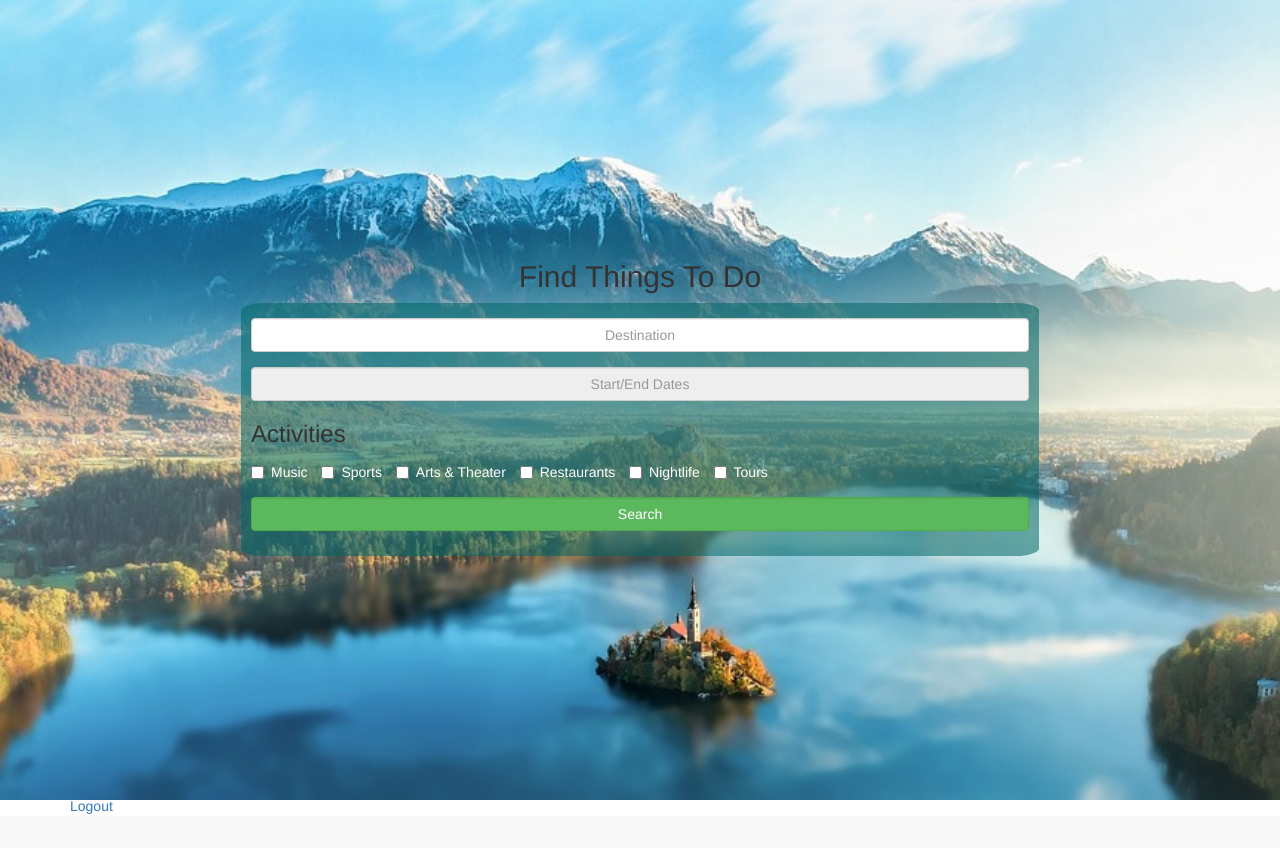
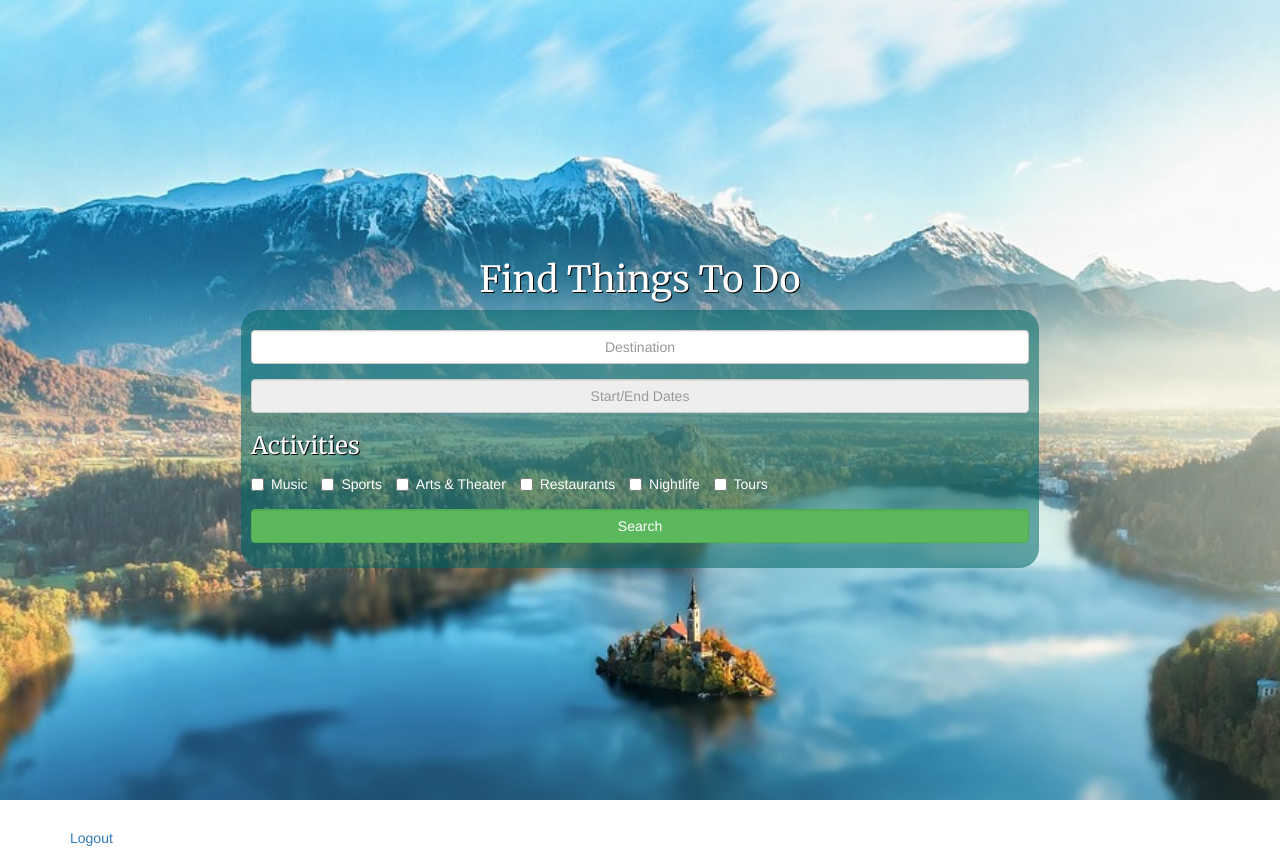
Before and after one commit to Bryanxm19/trekpoint, a Node server app: page /search in a window 1280 px wide. Before the commit the page ends 814 px from the top, so only its background shows below. Run offline with Node 20, Linux system fonts and the light colour scheme; the visitor is signed in with stand-in values (Sample User, id 1); some libraries are stand-ins or nearby versions.

Commit message:
Add scripts and change classes for styling

```diff
--- a/views/index.ejs
+++ b/views/index.ejs
@@ -1,7 +1,7 @@
 <% include ./partials/header %>
 <div class="container text-center" id="landing-box">
   <img src="images/background.jpg" id="bg" alt="">
-  <h1>WELCOME TO TREKPOINT</h1>
+  <h1 class="heading">WELCOME TO TREKPOINT</h1>
   <a href="#signup" data-toggle="modal" data-target=".bs-modal-sm" class="btn btn-lg btn-primary" id="get-started">Get Started</a>
 
   <!-- Modal -->
--- a/views/partials/footer.ejs
+++ b/views/partials/footer.ejs
@@ -23,7 +23,7 @@
     });
   </script>
   <script>
-    $('#search-form').on('submit', function (e) {
+    $('#search-form').on('submit', function(e) {
       if($("input[name=destination]").val() === "") {
         e.preventDefault();
         $(".alert-danger").remove();
@@ -44,5 +44,18 @@
       }
     });
   </script>
+  <script type="text/javascript">
+    $(".info").hide();
+    $(".activity-container h1").click(function(e) {
+      e.preventDefault();
+      var $info = $(this).parent().children("div");
+
+      if($info.is(':hidden')) {
+        $info.slideDown("slow");
+      } else {
+        $info.slideUp("slow");
+      }
+    });
+  </script>
 </body>
 </html>
--- a/views/search.ejs
+++ b/views/search.ejs
@@ -2,8 +2,8 @@
 <div class="container">
   <img src="images/background.jpg" id="bg" alt="">
   <div class="row" id="search-form-div">
-        <h2 class="text-center">Find Things To Do</h2>
-        <div id="trip-form-container">
+    <h1 class="text-center heading">Find Things To Do</h1>
+    <div class="well">
       <form action="/activities" method="get" id="search-form">
         <div class="form-group">
           <input class="form-control text-center" type="text" name="destination" value="" placeholder="Destination" onfocus="this.placeholder = ''" onblur="this.placeholder = 'Destination'">
@@ -12,7 +12,7 @@
           <input class="form-control text-center" type="text" name="daterange" value="" placeholder="Start/End Dates" readonly>
         </div>
         <div class="form-group">
-                    <h3 id="interests-header">Activities</h3>
+          <h3 class="heading">Activities</h3>
           <label class="checkbox-inline no_indent"><input type="checkbox" name="activities" value="music">Music</label>
           <label class="checkbox-inline no_indent"><input type="checkbox" name="activities" value="sports">Sports</label>
           <label class="checkbox-inline no_indent"><input type="checkbox" name="activities" value="arts">Arts & Theater</label>
```
Lines whose indentation alone changed are shown as unchanged.
